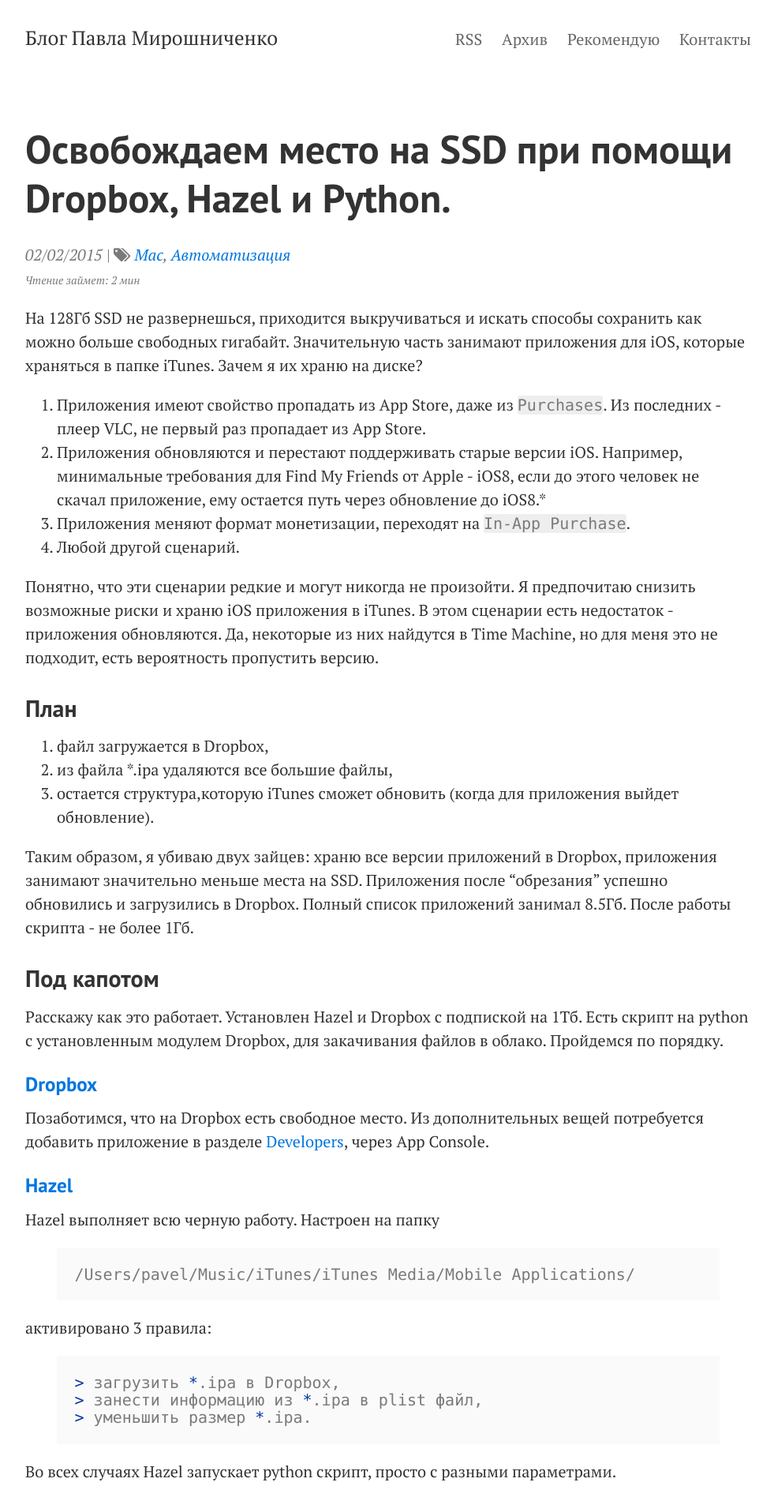
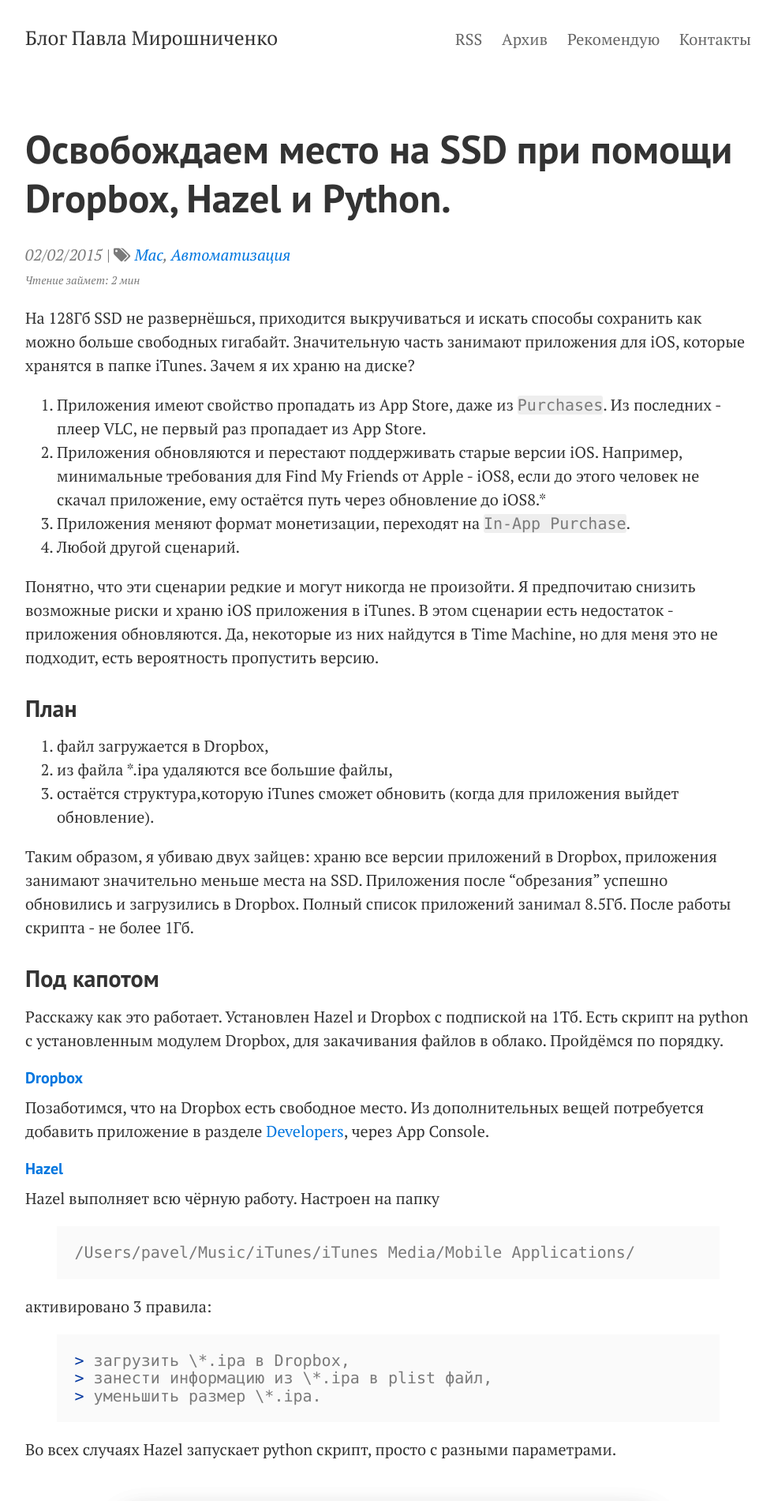
Before and after one commit to facetheheat/facetheheat.github.io, a Jekyll site: the page built from _posts/2015-02-02-hazel-ios-apps.markdown, in a window 1280 px wide. Shown: the top 1901 px of the page at 79% size, without its empty margins (148-1129 px from the left). Built offline with Jekyll 4.4.1, drawn with Linux system fonts in a browser that asks for light colours; comment, search, counter and statistics services are not loaded; some of the changed text lies outside the part shown.

Commit message:
Fix mistakes in articles

```diff
--- a/_posts/2015-02-02-hazel-ios-apps.markdown
+++ b/_posts/2015-02-02-hazel-ios-apps.markdown
@@ -7,10 +7,10 @@
 - Автоматизация
 ---
 
-На 128Гб SSD не развернешься, приходится выкручиваться и искать способы сохранить как можно больше свободных гигабайт. Значительную часть занимают приложения для iOS, которые храняться в папке iTunes. Зачем я их храню на диске?
+На 128Гб SSD не развернёшься, приходится выкручиваться и искать способы сохранить как можно больше свободных гигабайт. Значительную часть занимают приложения для iOS, которые хранятся в папке iTunes. Зачем я их храню на диске?
 
 1. Приложения имеют свойство пропадать из App Store, даже из `Purchases`. Из последних - плеер VLC, не первый раз пропадает из App Store.
-2. Приложения обновляются и перестают поддерживать старые версии iOS. Например, минимальные требования для Find My Friends от Apple - iOS8, если до этого человек не скачал приложение, ему остается путь через обновление до iOS8.*
+2. Приложения обновляются и перестают поддерживать старые версии iOS. Например, минимальные требования для Find My Friends от Apple - iOS8, если до этого человек не скачал приложение, ему остаётся путь через обновление до iOS8.\*
 3. Приложения меняют формат монетизации, переходят на `In-App Purchase`.
 4. Любой другой сценарий.
 
@@ -19,8 +19,8 @@
 ## План
 
 1. файл загружается в Dropbox,
-2. из файла *.ipa удаляются все большие файлы,
-3. остается структура,которую iTunes сможет
+2. из файла \*.ipa удаляются все большие файлы,
+3. остаётся структура,которую iTunes сможет
 обновить (когда для приложения выйдет обновление).
 
 
@@ -28,32 +28,32 @@
 
 
 ## Под капотом
-Расскажу как это работает. Установлен Hazel и Dropbox с подпиской на 1Тб. Есть скрипт на python с установленным модулем Dropbox, для закачивания файлов в облако. Пройдемся по порядку.
+Расскажу как это работает. Установлен Hazel и Dropbox с подпиской на 1Тб. Есть скрипт на python с установленным модулем Dropbox, для закачивания файлов в облако. Пройдёмся по порядку.
 
-### [Dropbox](https://www.dropbox.com)
+#### [Dropbox](https://www.dropbox.com)
 Позаботимся, что на Dropbox есть свободное место. Из дополнительных вещей потребуется добавить приложение в разделе [Developers](https://www.dropbox.com/developers/apps), через App Console.
 
-### [Hazel](http://www.noodlesoft.com/hazel.php)
-Hazel выполняет всю черную работу. Настроен на папку
+#### [Hazel](http://www.noodlesoft.com/hazel.php)
+Hazel выполняет всю чёрную работу. Настроен на папку
 {% highlight bash lineanchors %}
 /Users/pavel/Music/iTunes/iTunes Media/Mobile Applications/
 {% endhighlight %}
 
 активировано 3 правила:
 {% highlight bash lineanchors %}
-> загрузить *.ipa в Dropbox,
-> занести информацию из *.ipa в plist файл,
-> уменьшить размер *.ipa.
+> загрузить \*.ipa в Dropbox,
+> занести информацию из \*.ipa в plist файл,
+> уменьшить размер \*.ipa.
 {% endhighlight %}
 
 Во всех случаях Hazel запускает python скрипт, просто с разными параметрами.
 
-![](http://pavel.miroshnichen.co/images/2015/02/hazel_reduce_itunes_ipa.gif){: .center-image .responsive-image }
+![](http://pavel.miroshnichen.co/images/2015/02/hazel_reduce_itunes_ipa.gif)
 
-### Python скрипт
-Я не программист, скрипт писался для себя. Решает определенную задачу. Добавить различные исключения и возможные ошибки? этого нет. Для работы скрипта потребуется установить библиотеку Dropbox
+#### Python скрипт
+Я не программист, скрипт писался для себя. Решает определённую задачу. Добавить различные исключения и возможные ошибки? этого нет. Для работы скрипта потребуется установить библиотеку Dropbox
 $ sudo pip install dropbox
-Так же прописать APIKEY & APISECRET из раздела for developers на сайте Dropbox. После всего этого остается разрешить доступ приложения к папке dropbox. Если вы решитесь на подобный способ и возникнут вопросы по работе - пишите. По настройке скрипта доступна [информация](http://habrahabr.ru/post/236483/).
-Скрипт размещен на [Github](https://github.com/facetheheat/Hazel/tree/master/reduce_itunes_ipa).
+Так же прописать APIKEY & APISECRET из раздела for developers на сайте Dropbox. После всего этого остаётся разрешить доступ приложения к папке Dropbox. Если вы решитесь на подобный способ и возникнут вопросы по работе - пишите. По настройке скрипта доступна [информация](http://habrahabr.ru/post/236483/).
+Скрипт размещён на [Github](https://github.com/facetheheat/Hazel/tree/master/reduce_itunes_ipa).
 
-![](http://pavel.miroshnichen.co/images/2015/02/freespace-1.png){: .center-image .responsive-image }
+![](http://pavel.miroshnichen.co/images/2015/02/freespace-1.png)
--- a/_sass/_base.scss
+++ b/_sass/_base.scss
@@ -20,6 +20,8 @@
 
 img {
   max-width: 100%;
+  margin: 0 auto;
+  display: block;
 }
 
 em img {
```
Also changed, not shown: _posts/2015-01-19-music.markdown (+10 -8 lines), _posts/2015-01-21-healthkit.markdown (+16 -15 lines), _posts/2015-10-19-music-reloaded.markdown (+6 -6 lines).
